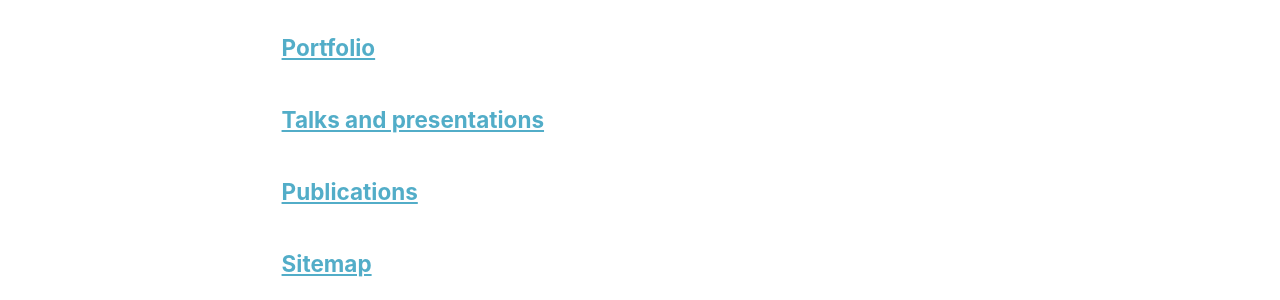
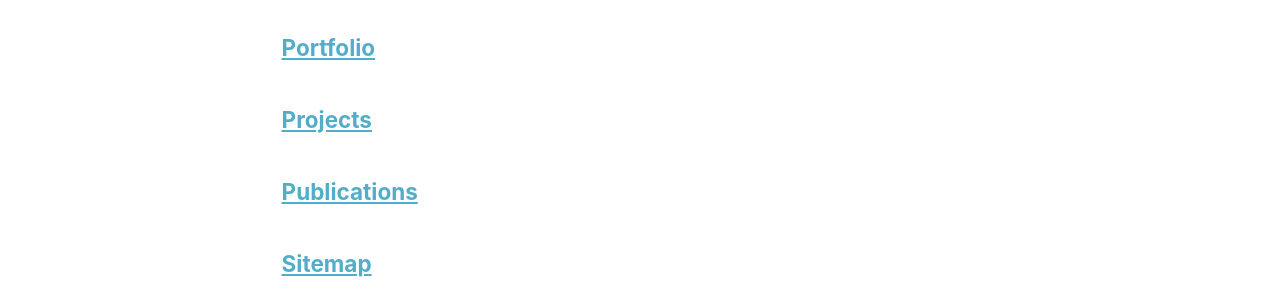
Before and after one commit to mbmorrissey/mbmorrissey.github.io, a Jekyll site: the page built from _pages/page-archive.html, in a window 1280 px wide. Shown: the part 940-1240 px from the top of the page. Built offline with Jekyll 4.4.1, drawn with Linux system fonts in a browser that asks for light colours.

Commit message:
Update projects.html

```diff
--- a/_pages/projects.html
+++ b/_pages/projects.html
@@ -1,10 +1,10 @@
 ---
 layout: archive
-title: "Talks and presentations"
+title: "Projects"
 permalink: /projects/
 author_profile: true
 ---
-
+<!--
 {% if site.talkmap_link == true %}
 
 <p style="text-decoration:underline;"><a href="/talkmap.html">See a map of all the places I've given a talk!</a></p>
```
Also changed, not shown: other parts of _pages/projects.html (+9 -0 lines).
